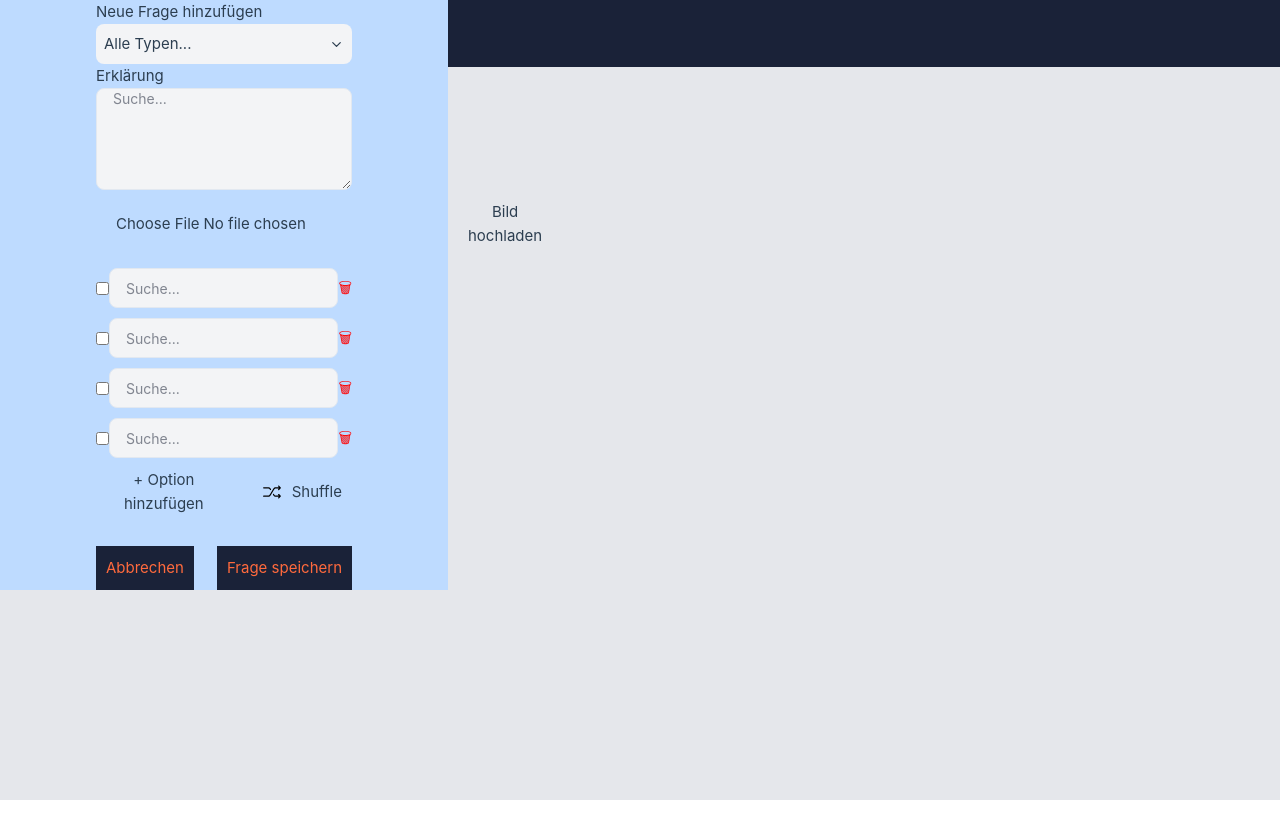
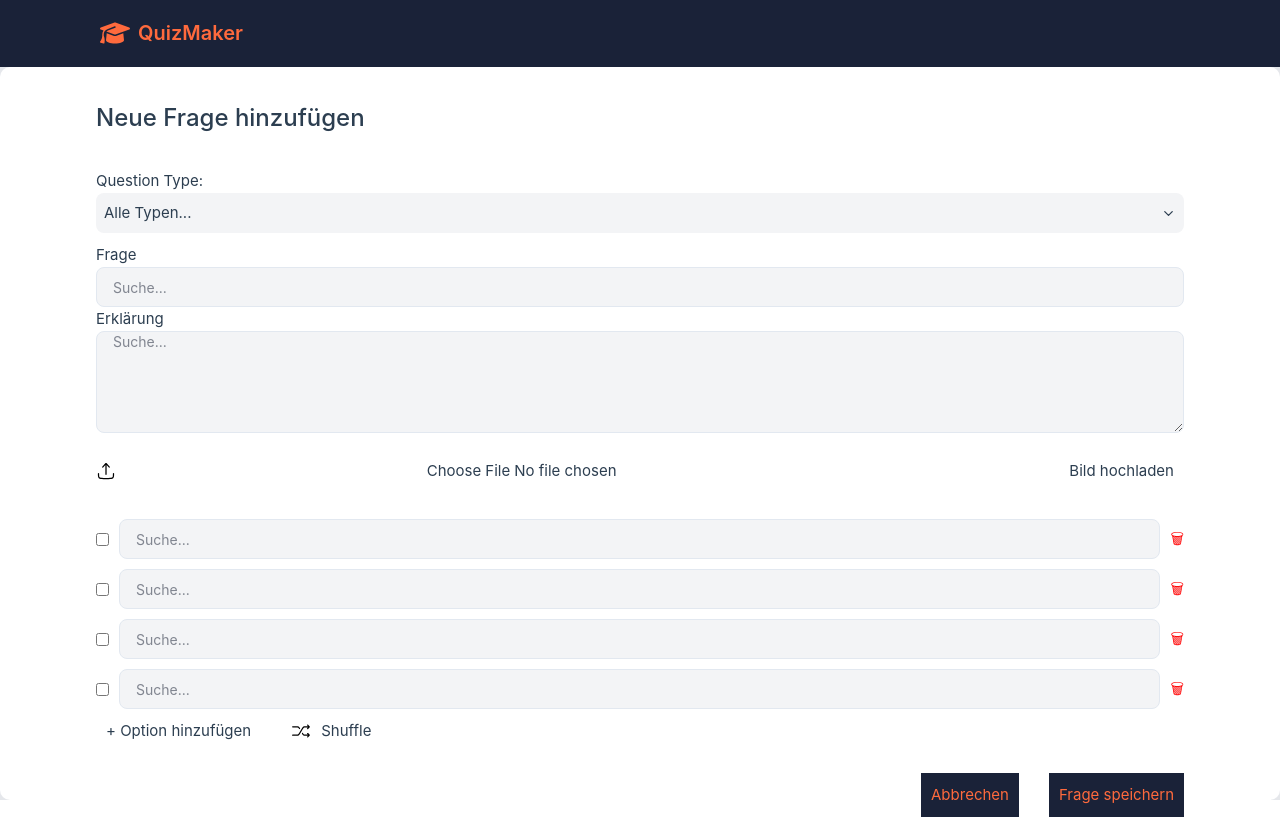
Before and after one commit to OSP-Gruppe2-MultipleChoiceTool/MCT-Frontend, a Vue app: page /create-form in a window 1280 px wide. Built offline with nearby package versions, Linux system fonts and the light colour scheme; the HTML template or start-up script is replaced by a standard one.

Commit message:
removed tailwind

```diff
--- a/src/components/ui/QuestionFormComponent.vue
+++ b/src/components/ui/QuestionFormComponent.vue
@@ -1,13 +1,17 @@
 <template>
-  <div class="flex flex-col bg-blue-200 w-md absolute">
+  <div class="card">
     <div class="item__question">
       <h2>Neue Frage hinzufügen</h2>
       <div class="select__question">
-        <dropdown-component class="w-full"/>
-
+        <span>Question Type:</span>
+        <dropdown-component class=""/>
+      </div>
+      <div class="question">
+        <span>Frage</span>
+        <searchbar-component class="" />
       </div>
       <label for="explanation">Erklärung</label>
-      <searchbar-component class="w-full"  :is-text-area="true" />
+      <searchbar-component class=""  :is-text-area="true" />
     </div>
     <div class="button__bildHochladen">
       <icon-upload/>
@@ -17,22 +21,22 @@
     <div id="options">
       <div class="option">
         <input type="checkbox" name="answer" class="accent-[#FF6A3D]">
-        <searchbar-component class="w-5/6" />
+        <searchbar-component class="" />
         <span class="delete" >🗑</span>
       </div>
       <div class="option">
         <input type="checkbox" name="answer" class="accent-[#FF6A3D] p-20">
-        <searchbar-component class="w-5/6" />
+        <searchbar-component class="" />
         <span class="delete" >🗑</span>
       </div>
       <div class="option">
         <input type="checkbox" name="answer" class="accent-[#FF6A3D]">
-        <searchbar-component class="w-5/6" />
+        <searchbar-component class="" />
         <span class="delete" >🗑</span>
       </div>
       <div class="option">
         <input type="checkbox" name="answer" class="accent-[#FF6A3D]">
-        <searchbar-component class="w-5/6" />
+        <searchbar-component class="" />
         <span class="delete" >🗑</span>
       </div>
     </div>
@@ -72,10 +76,17 @@ import SearchbarComponent from '@/components/ui/SearchbarComponent.vue'
   padding-bottom: 20px;
 }
 
+.item__question h2 {
+  font-size: 1.5rem;
+  font-weight: 500;
+  padding: 2rem 0;
+}
+
 .option {
   display: flex;
   align-items: center;
   margin-top: 10px;
+  gap: 10px;
 }
 
 .buttons button{
@@ -87,7 +98,9 @@ import SearchbarComponent from '@/components/ui/SearchbarComponent.vue'
 .button__bildHochladen {
   display: flex;
   align-items: center;
-  gap: 20px;
+  justify-content: space-between;
+  padding: 1rem 0;
+
 }
 .option input[type="text"] {
   flex: 1;
@@ -99,6 +112,10 @@ import SearchbarComponent from '@/components/ui/SearchbarComponent.vue'
   padding-right: 20px;
 }
 
+
+.select__question {
+  padding-bottom: 10px;
+}
 
 .select__question label {
   display: block;
@@ -114,7 +131,8 @@ select {
 
 .buttons {
   display: flex;
-  justify-content: space-between;
+  justify-content: flex-end;
+  gap: 30px;
   margin-top: 20px;
 }
 button {
@@ -139,11 +157,15 @@ button span svg {
 }
 
 .buttons {
-  height: 45%;
-  align-items: flex-end;
+  align-self: flex-end;
 }
 .delete {
   color: red;
   cursor: pointer;
 }
+
+.card {
+  background-color: white;
+  border-radius: 10px;
+}
 </style>
--- a/src/router/index.ts
+++ b/src/router/index.ts
@@ -16,7 +16,7 @@ const router = createRouter({
     {
       path: '/create-form',
       name: '',
-      component: () => import("../components/ui/QuestionFormComponent.vue"),
+      component: () => import('@/views/CreateQuestionView.vue'),
     }
   ],
 })
--- a/src/views/CreateQuestionView.vue
+++ b/src/views/CreateQuestionView.vue
@@ -1,12 +1,12 @@
 <script setup lang="ts">
-
+import QuestionFormComponent from '@/components/ui/QuestionFormComponent.vue';
 </script>
 
 <template>
-  <create-question-form></create-question-form>
+  <question-form-component></question-form-component>
 </template>
 
 <style scoped>
-import CreateQuestionForm from "./components/CreateQuestionForm";
+
 
 </style>
```
